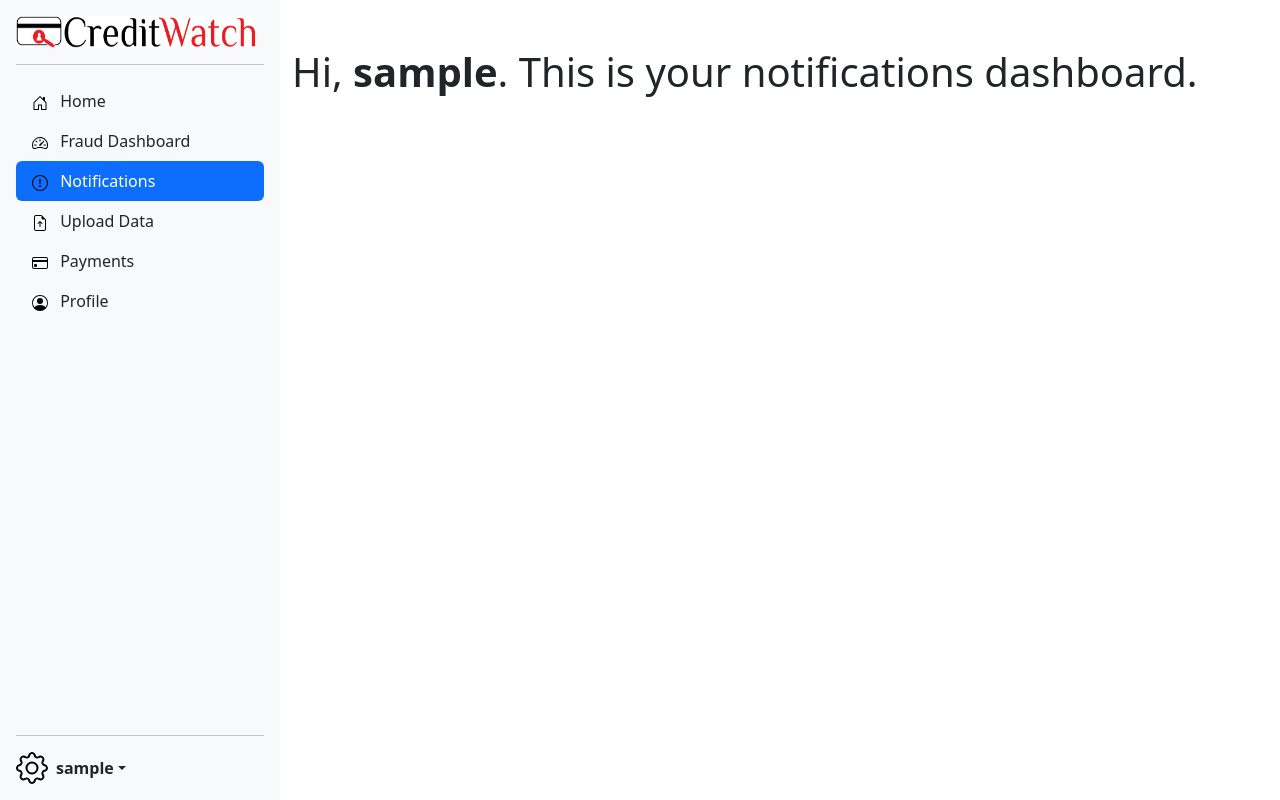
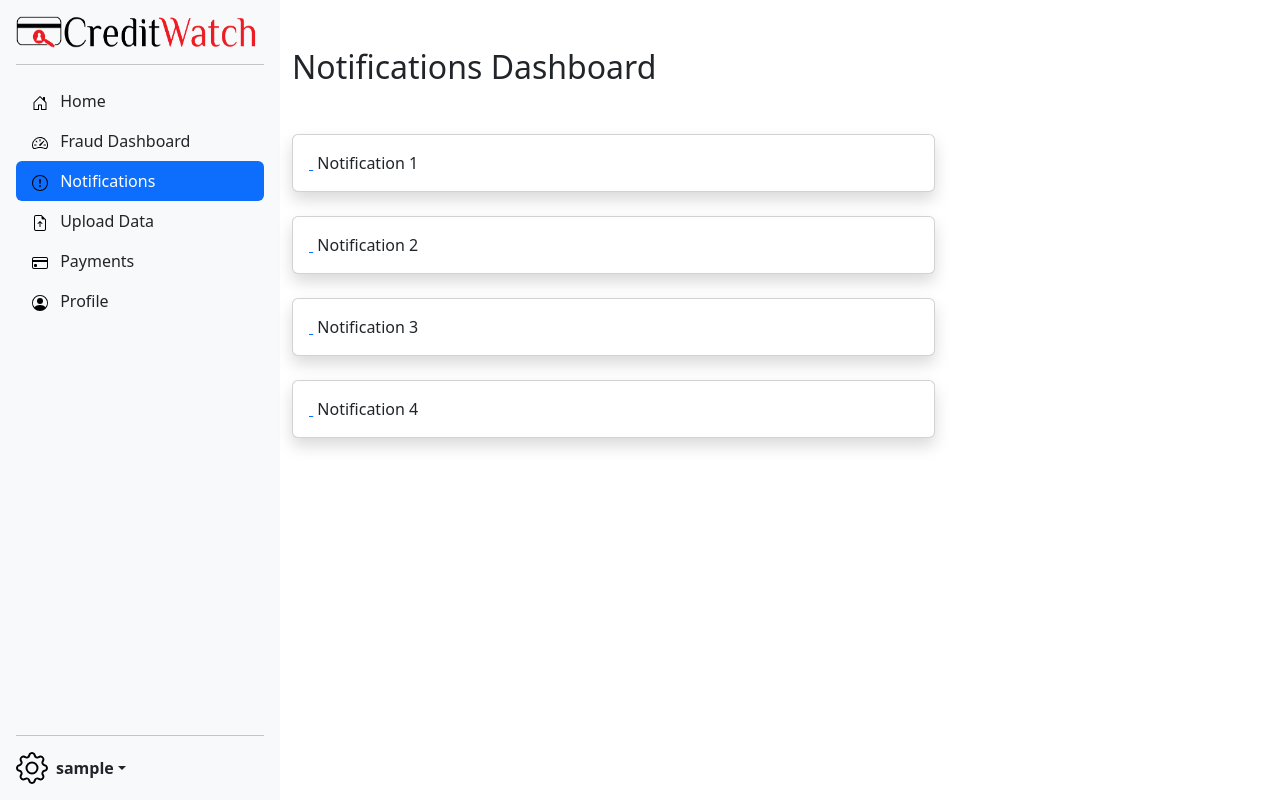
Before and after one commit to mohdali236/creditwatch, a PHP site: page /notifications.php in a window 1280 px wide. Run offline with PHP 8.4, Linux system fonts and the light colour scheme; the visitor is signed in with stand-in values (Sample User, id 1).

Commit message:
added notification rows and page view touchups

```diff
--- a/contact.php
+++ b/contact.php
@@ -50,7 +50,7 @@
 
       <nav class="sidebar">
         <div class="d-flex flex-column flex-shrink-0 p-3 bg-light" style="width: 280px;height: 100vh;">
-          <a href="/" class="d-flex align-items-center mb-3 mb-md-0 me-md-auto link-dark text-decoration-none">
+          <a href="/creditwatch" class="d-flex align-items-center mb-3 mb-md-0 me-md-auto link-dark text-decoration-none">
             <img class="bi pe-none me-2" width="240" height="32" src="img/creditwatch_long.png">
           </a>
           <hr>
--- a/dashboard.php
+++ b/dashboard.php
@@ -37,7 +37,7 @@
 
       <nav class="sidebar">
         <div class="d-flex flex-column flex-shrink-0 p-3 bg-light" style="width: 280px;height: 100vh;">
-          <a href="/" class="d-flex align-items-center mb-3 mb-md-0 me-md-auto link-dark text-decoration-none">
+          <a href="/creditwatch" class="d-flex align-items-center mb-3 mb-md-0 me-md-auto link-dark text-decoration-none">
             <img class="bi pe-none me-2" width="240" height="32" src="img/creditwatch_long.png">
           </a>
           <hr>
@@ -102,7 +102,7 @@
 
                 <!-- Page Heading -->
                 <div class="d-sm-flex align-items-center justify-content-between mb-4">
-                    <h1 class="h3 mb-0">Fraud Details</h1>
+                    <h1 class="h2 mb-0">Fraud Details</h1>
                     <a href="#" class="d-none d-sm-inline-block btn btn-sm btn-primary shadow-sm"><i class="fas fa-circle-info fa-sm text-white-50"></i> Fraud Event Drilldown</a>
                 </div>
 
--- a/index.html
+++ b/index.html
@@ -17,7 +17,7 @@
 
       <nav class="sidebar">
         <div class="d-flex flex-column flex-shrink-0 p-3 bg-light" style="width: 280px;height: 100vh;">
-          <a href="/" class="d-flex align-items-center mb-3 mb-md-0 me-md-auto link-dark text-decoration-none">
+          <a href="/creditwatch" class="d-flex align-items-center mb-3 mb-md-0 me-md-auto link-dark text-decoration-none">
             <img class="bi pe-none me-2" width="240" height="32" src="img/creditwatch_long.png">
           </a>
           <hr>
--- a/login.php
+++ b/login.php
@@ -55,7 +55,7 @@
 
       <nav class="sidebar">
         <div class="d-flex flex-column flex-shrink-0 p-3 bg-light" style="width: 280px;height: 100vh;">
-            <a href="/" class="d-flex align-items-center mb-3 mb-md-0 me-md-auto link-dark text-decoration-none">
+            <a href="/creditwatch" class="d-flex align-items-center mb-3 mb-md-0 me-md-auto link-dark text-decoration-none">
               <img class="bi pe-none me-2" width="240" height="32" src="img/creditwatch_long.png">
             </a>
             <hr>
--- a/notifications.php
+++ b/notifications.php
@@ -16,6 +16,7 @@
 
     <meta charset="UTF-8">
     <title>CreditWatch - Notifications</title>
+    <link href="css/all.min.css" rel="stylesheet" type="text/css">
     <link href="css/bootstrap.min.css" rel="stylesheet">
     <link href="css/sidebars.css" rel="stylesheet">
 </head>
@@ -28,7 +29,7 @@
 
       <nav class="sidebar">
         <div class="d-flex flex-column flex-shrink-0 p-3 bg-light" style="width: 280px;height: 100vh;">
-          <a href="/" class="d-flex align-items-center mb-3 mb-md-0 me-md-auto link-dark text-decoration-none">
+          <a href="/creditwatch" class="d-flex align-items-center mb-3 mb-md-0 me-md-auto link-dark text-decoration-none">
             <img class="bi pe-none me-2" width="240" height="32" src="img/creditwatch_long.png">
           </a>
           <hr>
@@ -88,7 +89,48 @@
       </nav>
 
       <div class="container">
-              <h1 class="my-5">Hi, <b><?php echo htmlspecialchars($_SESSION["username"]); ?></b>. This is your notifications dashboard.</h1>
+              <h2 class="my-5">Notifications Dashboard</h2>
+
+                <div class="row">
+
+                  <div class="col-xl-8 col-lg-8">
+                      <div class="card shadow mb-4">
+                          <div class="card-body">
+                              <a href="#"><i class="fas fa-trash-can fa-sm"></i>&nbsp;</a>
+                              Notification 1
+                          </div>
+                      </div>
+                  </div>
+
+                  <div class="col-xl-8 col-lg-8">
+                      <div class="card shadow mb-4">
+                          <div class="card-body">
+                              <a href="#"><i class="fas fa-trash-can fa-sm"></i>&nbsp;</a>
+                              Notification 2
+                          </div>
+                      </div>
+                  </div>
+
+                  <div class="col-xl-8 col-lg-8">
+                      <div class="card shadow mb-4">
+                          <div class="card-body">
+                              <a href="#"><i class="fas fa-trash-can fa-sm"></i>&nbsp;</a>
+                              Notification 3
+                          </div>
+                      </div>
+                  </div>
+
+                  <div class="col-xl-8 col-lg-8">
+                      <div class="card shadow mb-4">
+                          <div class="card-body">
+                              <a href="#"><i class="fas fa-trash-can fa-sm"></i>&nbsp;</a>
+                              Notification 4
+                          </div>
+                      </div>
+                  </div>
+
+                </div>
+
       </div>
 
     </div>
--- a/payments.php
+++ b/payments.php
@@ -28,7 +28,7 @@
 
       <nav class="sidebar">
         <div class="d-flex flex-column flex-shrink-0 p-3 bg-light" style="width: 280px;height: 100vh;">
-            <a href="/" class="d-flex align-items-center mb-3 mb-md-0 me-md-auto link-dark text-decoration-none">
+            <a href="/creditwatch" class="d-flex align-items-center mb-3 mb-md-0 me-md-auto link-dark text-decoration-none">
               <img class="bi pe-none me-2" width="240" height="32" src="img/creditwatch_long.png">
             </a>
             <hr>
@@ -88,7 +88,7 @@
       </nav>
 
       <div class="container rounded bg-white">
-        <div class="col-md-8 py-5 text-center">
+        <div class="col-md-8 py-5">
             <h2>Payments Portal</h2>
         </div>
         <div class="row">
@@ -159,7 +159,7 @@
                         </div>
                     </div>
                     <hr class="mb-4">
-                    <h4 class="mb-3">Payment</h4>
+                    <h4 class="mb-3">Credit card details</h4>
                     <div class="row">
                         <div class="col-md-6 mb-3">
                             <label for="cc-name">Name on card</label>
--- a/register.php
+++ b/register.php
@@ -57,7 +57,7 @@
 
       <nav class="sidebar">
         <div class="d-flex flex-column flex-shrink-0 p-3 bg-light" style="width: 280px;height: 100vh;">
-            <a href="/" class="d-flex align-items-center mb-3 mb-md-0 me-md-auto link-dark text-decoration-none">
+            <a href="/creditwatch" class="d-flex align-items-center mb-3 mb-md-0 me-md-auto link-dark text-decoration-none">
               <img class="bi pe-none me-2" width="240" height="32" src="img/creditwatch_long.png">
             </a>
             <hr>
--- a/reset-password.php
+++ b/reset-password.php
@@ -56,7 +56,7 @@
 
       <nav class="sidebar">
         <div class="d-flex flex-column flex-shrink-0 p-3 bg-light" style="width: 280px;height: 100vh;">
-            <a href="/" class="d-flex align-items-center mb-3 mb-md-0 me-md-auto link-dark text-decoration-none">
+            <a href="/creditwatch" class="d-flex align-items-center mb-3 mb-md-0 me-md-auto link-dark text-decoration-none">
               <img class="bi pe-none me-2" width="240" height="32" src="img/creditwatch_long.png">
             </a>
             <hr>
--- a/upload-data.php
+++ b/upload-data.php
@@ -34,7 +34,7 @@
 
       <nav class="sidebar">
         <div class="d-flex flex-column flex-shrink-0 p-3 bg-light" style="width: 280px;height: 100vh;">
-          <a href="/" class="d-flex align-items-center mb-3 mb-md-0 me-md-auto link-dark text-decoration-none">
+          <a href="/creditwatch" class="d-flex align-items-center mb-3 mb-md-0 me-md-auto link-dark text-decoration-none">
             <img class="bi pe-none me-2" width="240" height="32" src="img/creditwatch_long.png">
           </a>
           <hr>
--- a/welcome.php
+++ b/welcome.php
@@ -28,7 +28,7 @@
 
       <nav class="sidebar">
         <div class="d-flex flex-column flex-shrink-0 p-3 bg-light" style="width: 280px;height: 100vh;">
-          <a href="/" class="d-flex align-items-center mb-3 mb-md-0 me-md-auto link-dark text-decoration-none">
+          <a href="/creditwatch" class="d-flex align-items-center mb-3 mb-md-0 me-md-auto link-dark text-decoration-none">
             <img class="bi pe-none me-2" width="240" height="32" src="img/creditwatch_long.png">
           </a>
           <hr>
```
Also changed, not shown: profile.php (+3 -4 lines), img/creditwatch_long.png.
